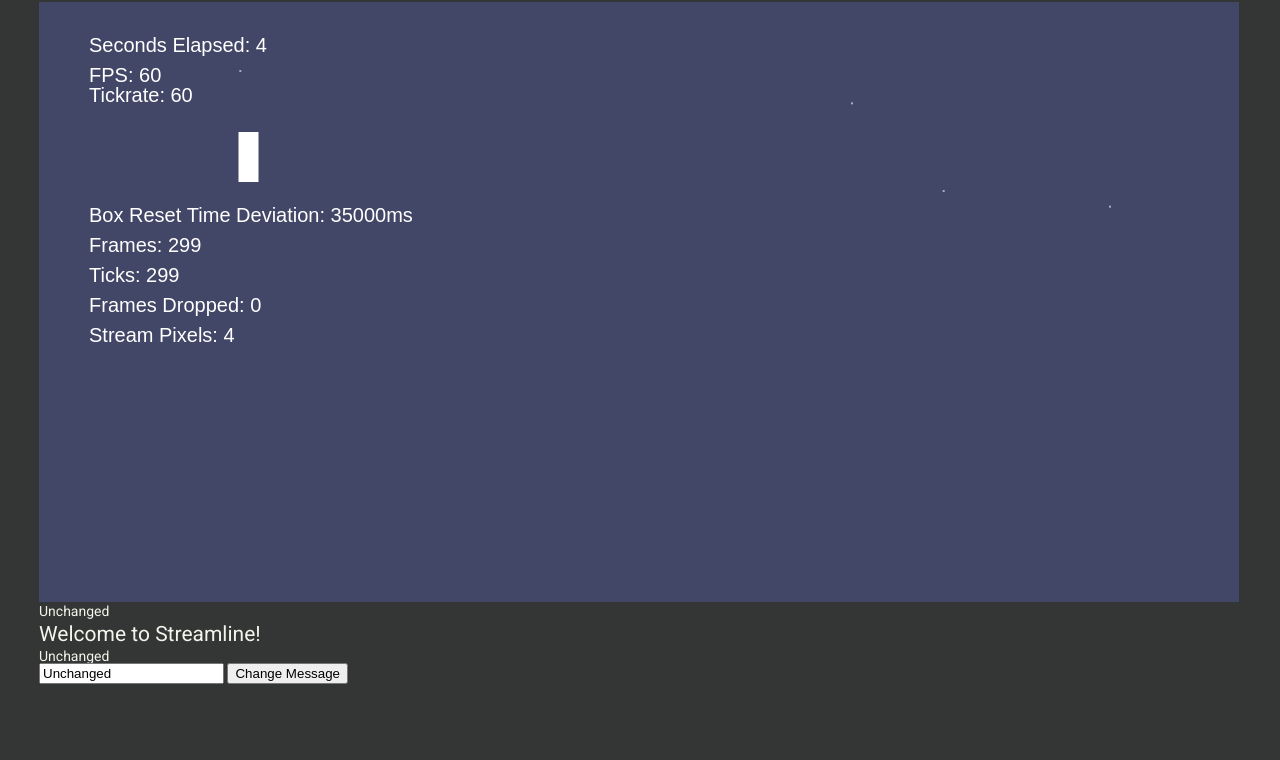
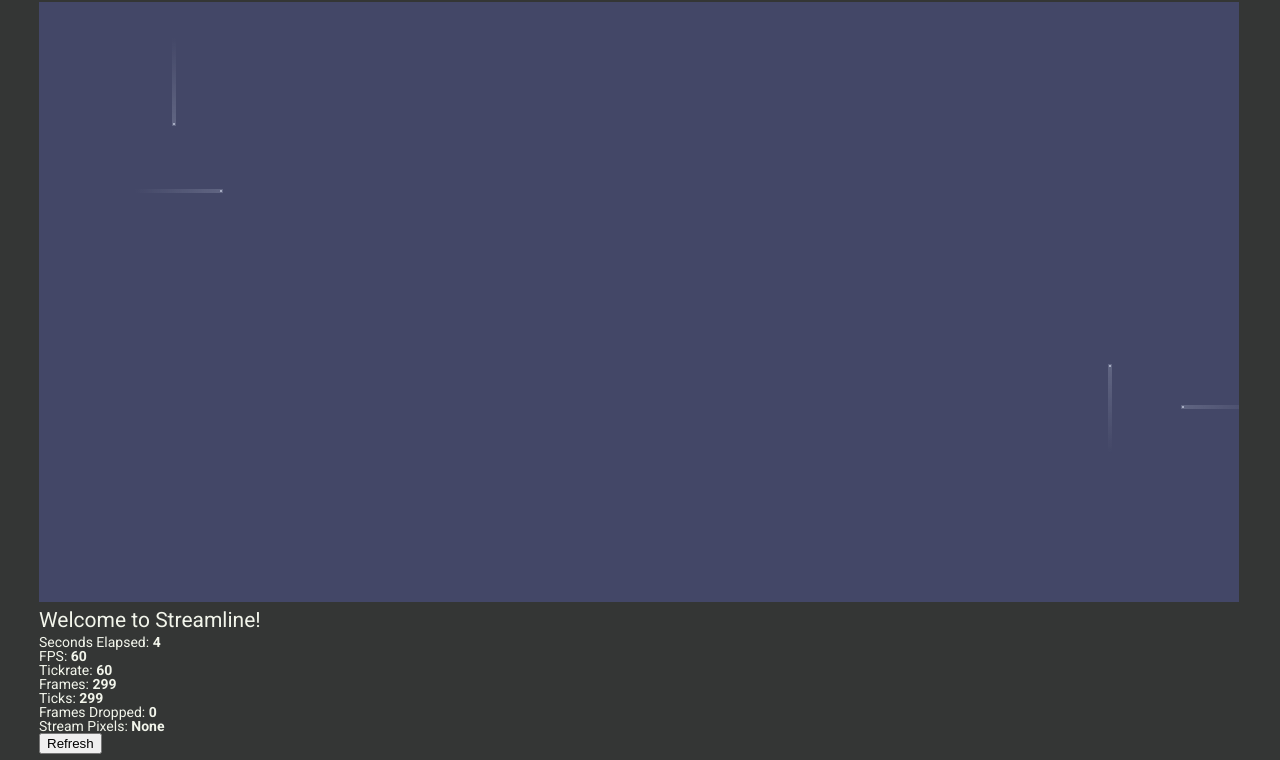
Before and after one commit to vegeta897/streamline, a plain HTML site: page index.html in a window 1280 px wide. Shown: the part 56-816 px from the top of the page. Drawn offline with nearby package versions, Linux system fonts and the light colour scheme.

Commit message:
Stats moved to controls area, stream pixel rendering moved to object with gradient tails

```diff
--- a/arena/arena.js
+++ b/arena/arena.js
@@ -1,7 +1,5 @@
 'use strict'
 Application.Controllers.controller('Arena', function($scope, Game) {
     console.log('arena controller initialized',performance.now());
-    $scope.test = Game.message;
-
-
+    $scope.game = Game.game;
 });
--- a/canvas/canvas.js
+++ b/canvas/canvas.js
@@ -8,25 +8,12 @@ Application.Services.service('Canvas', function() {
     jQuery('body').on('contextmenu', '#mainCanvas', function(e){ return false; });
 
     return {
-        render: function(dt,game) {
+        render: function(rt,game) {
             mainContext.clearRect(0,0,mainCanvas.width,mainCanvas.height);
             mainContext.fillStyle = 'white';
-            mainContext.font = '20px Arial';
-            mainContext.fillText('Seconds Elapsed: '+game.secondsElapsed,50,50);
-            mainContext.fillText('FPS: '+game.framesPerSecond,50,80);
-            mainContext.fillText('Tickrate: '+game.ticksPerSecond,50,100);
-            mainContext.fillRect(game.myBox.x,game.myBox.y,game.myBox.width,game.myBox.height);
-            mainContext.fillText('Box Reset Time Deviation: '+Math.floor(35000-game.boxTime)+'ms',50,220);
-            mainContext.fillText('Frames: '+game.frames,50,250);
-            mainContext.fillText('Ticks: '+game.ticks,50,280);
-            mainContext.fillText('Frames Dropped: '+game.framesDropped,50,310);
-            mainContext.fillText('Stream Pixels: '+game.objects.streams.length,50,340);
 
             for(var sp = 0, spl = game.objects.streams.length; sp < spl; sp++) {
-                mainContext.fillStyle = '#a6acc2';
-                mainContext.fillRect(game.objects.streams[sp].x-1+game.arena.pixels/2,
-                    game.objects.streams[sp].y-1+game.arena.pixels/2,2,2);
-            }
+                game.objects.streams[sp].render(mainContext,rt); }
         }
     }
 });
--- a/controls/controls.js
+++ b/controls/controls.js
@@ -1,10 +1,5 @@
 'use strict'
 Application.Controllers.controller('Controls', function($scope, Game) {
     console.log('controls controller initialized',performance.now());
-    $scope.test = Game.message;
-
-    $scope.changeMessage = function() {
-        Game.message.text = 'Controls rule!';
-    }
-
+    $scope.game = Game.game;
 });
--- a/css/theme.css
+++ b/css/theme.css
@@ -7,3 +7,5 @@ h1 { font-size: 3em; color: #d3d9b9; text-shadow: none; -webkit-text-fill-color:
     background: -o-linear-gradient(transparent, transparent); -webkit-background-clip: text; }
 
 canvas#mainCanvas { background: url('../img/grid-dot.gif') #434767; }
+
+strong { font-weight: bold; }
--- a/game/game.js
+++ b/game/game.js
@@ -1,18 +1,14 @@
 'use strict'
-Application.Services.service('Game', function(Canvas) {
+Application.Services.service('Game', function(Canvas, $timeout) {
     console.log('game service initialized',performance.now());
 
     var game = { arena: { width: 200, height: 100, pixels: 6 },  objects: { streams: [] } };
 
-    var myMessage = { text:'Unchanged' };
-    game.secondsElapsed = game.boxTime = game.ticks = game.frames = game.framesDropped = game.frameCount =
+    game.secondsElapsed = game.ticks = game.frames = game.framesDropped = game.frameCount =
         game.framesPerSecond = game.tickCount = game.ticksPerSecond = 0;
-    game.myBox = { width: 20, height: 50, speed: 0.5, x: 50, y: 130 };
     var rendered = false;
 
     var now, dt = 0, last = performance.now(), step = 1000/60; // 60 FPS
-
-    var boxStart = last;
 
     var tick = function() {
         now = performance.now(); dt += (now - last);
@@ -25,8 +21,9 @@ Application.Services.service('Game', function(Canvas) {
     };
     setInterval(tick,step);
     var frame = function() {
+        var rt = performance.now() - last;
         game.frames++; game.frameCount++;
-        if(!rendered) { Canvas.render(dt,game); rendered = true; }
+        if(!rendered) { $timeout(function(){}); Canvas.render(rt,game); rendered = true; }
         requestAnimationFrame(frame);
     };
     requestAnimationFrame(frame); // Request the next frame
@@ -34,7 +31,7 @@ Application.Services.service('Game', function(Canvas) {
     var update = function(step,dt,now) {
         var tickTime = performance.now();
         for(var sp = 0, spl = game.objects.streams.length; sp < spl; sp++) {
-            game.objects.streams[sp].frame();
+            game.objects.streams[sp].update();
             if(game.objects.streams[sp].delete) { game.objects.streams.splice(sp,1); sp--; spl--; }
         }
         if(game.secondsElapsed < Math.floor(tickTime / 1000)) {
@@ -43,58 +40,67 @@ Application.Services.service('Game', function(Canvas) {
             game.frameCount = 0;
             game.ticksPerSecond = game.tickCount;
             game.tickCount = 0;
-            game.objects.streams.push(new StreamPixel(null));
+            /*if(game.objects.streams.length == 0)*/ {game.objects.streams.push(new StreamPixel(null));}
         }
         game.tickCount++;
-        game.myBox.x += game.myBox.speed;
-        if(game.myBox.x == 1100) {
-            game.boxTime = now - boxStart - dt;
-            boxStart = now;
-            game.myBox.x = 50;
-        }
     };
 
     function StreamPixel(properties) {
-        this.direction = Math.floor(Math.random()*4);
-        this.x = this.direction % 2 == 0 ? Math.floor(Math.random()*game.arena.width)*game.arena.pixels
-            : this.direction == 1 ? 0 : game.arena.width*game.arena.pixels;
-        this.y = this.direction % 2 > 0 ? Math.floor(Math.random()*game.arena.height)*game.arena.pixels
-            : this.direction == 0 ? game.arena.height*game.arena.pixels : 0;
-        this.speed = 10;
-        this.frame = function() {
-            switch(this.direction) {
-                case 0: this.y -= this.speed/game.arena.pixels; break;
-                case 1: this.x += this.speed/game.arena.pixels; break;
-                case 2: this.y += this.speed/game.arena.pixels; break;
-                case 3: this.x -= this.speed/game.arena.pixels; break;
-            }
-            this.delete = this.x < -game.arena.pixels*this.speed ||
-                this.x > game.arena.width * game.arena.pixels + game.arena.pixels*this.speed
-                || this.y < -game.arena.pixels*this.speed ||
-                this.y > game.arena.height * game.arena.pixels + game.arena.pixels*this.speed || !this.y || !this.x;
+        var DIR = { up: [0,-1], down: [0,1], left: [-1,0], right: [1,0] };
+        this.direction = ['up','down','left','right'][Math.floor(Math.random()*4)];
+        switch(this.direction) {
+            case 'up': this.x = Math.floor(Math.random()*game.arena.width)*game.arena.pixels;
+                this.y = game.arena.height*game.arena.pixels; break;
+            case 'right': this.x = 0;
+                this.y = Math.floor(Math.random()*game.arena.height)*game.arena.pixels; break;
+            case 'down': this.x = Math.floor(Math.random()*game.arena.width)*game.arena.pixels;
+                this.y = 0; break;
+            case 'left': this.x = game.arena.width*game.arena.pixels;
+                this.y = Math.floor(Math.random()*game.arena.height)*game.arena.pixels; break;
+        }
+        this.speed = 6;
+        this.update = function() {
+            this.x += DIR[this.direction][0] * this.speed/game.arena.pixels;
+            this.y += DIR[this.direction][1] * this.speed/game.arena.pixels;
+            this.delete = this.x < -game.arena.pixels * this.speed * game.arena.pixels ||
+                this.x > game.arena.width * game.arena.pixels + game.arena.pixels * this.speed * game.arena.pixels
+                || this.y < -game.arena.pixels * this.speed * game.arena.pixels ||
+                this.y > game.arena.height * game.arena.pixels + game.arena.pixels * this.speed * game.arena.pixels;
         };
-
+        this.render = function(context,rt) {
+            var interpolated = (this.speed/game.arena.pixels)*(rt/step);
+            var drawX = this.x + DIR[this.direction][0]*interpolated;
+            var drawY = this.y + DIR[this.direction][1]*interpolated;
+            //context.fillStyle = '#5e6380';
+            var tail = context.createLinearGradient(
+                DIR[this.direction][0] == 0 ? 0
+                    : drawX + game.arena.pixels/2 + 2 - (DIR[this.direction][0] < 0 ? 4 : 0),
+                DIR[this.direction][1] == 0 ? 0
+                    : drawY + game.arena.pixels/2 + 2 - (DIR[this.direction][1] < 0 ? 4 : 0),
+                DIR[this.direction][0] == 0 ? 0
+                    : (drawX + game.arena.pixels/2 + 2 - (DIR[this.direction][0] < 0 ? 4 : 0)) +
+                        (DIR[this.direction][0] == 0 ? -4 : DIR[this.direction][0]*-90),
+                DIR[this.direction][1] == 0 ? 0
+                    : (drawY + game.arena.pixels/2 + 2 - (DIR[this.direction][1] < 0 ? 4 : 0)) +
+                        (DIR[this.direction][1] == 0 ? -4 : DIR[this.direction][1]*-90)
+            );
+            tail.addColorStop(0,'rgba(166,172,194,0.3)');
+            tail.addColorStop(1,'rgba(166,172,194,0)');
+            context.fillStyle = tail;
+                context.fillRect(drawX + game.arena.pixels/2 + 2 - (DIR[this.direction][0] < 0 ? 4 : 0),
+                drawY + game.arena.pixels/2 + 2 - (DIR[this.direction][1] < 0 ? 4 : 0),
+                DIR[this.direction][0] == 0 ? -4 : DIR[this.direction][0]*-90,
+                DIR[this.direction][1] == 0 ? -4 : DIR[this.direction][1]*-90);
+            context.fillStyle = '#a6acc2';
+            context.fillRect(drawX-1+game.arena.pixels/2,drawY-1+game.arena.pixels/2,2,2);
+        };
         this.worth = 100;
         if(!properties) { return; }
         for(var key in properties) { if(!properties.hasOwnProperty(key)){return;}
             this[key] = properties[key]; }
     }
 
-    function Person(name) {
-        this.name = name;
-    }
-
-// the function person has a prototype property
-// we can add properties to this function prototype
-    Person.prototype.kind = 'person';
-
-// when we create a new object using new
-    var zack = new Person('Zack');
-    console.log(zack);
-
-
     return {
-        message: myMessage,
         game: game
     }
 });
--- a/index.html
+++ b/index.html
@@ -14,13 +14,17 @@
         <canvas id="mainCanvas" width="1200" height="600">
             Your browser doesn't support canvases. <a href="http://www.google.com/chrome">Get a better one.</a>
         </canvas>
-        <p>{{ test.text }}</p>
     </section>
     <section id="controls" ng-controller="Controls">
         <h2>Welcome to Streamline!</h2>
-        <p>{{ test.text }}</p>
-        <input type="text" ng-model="test.text" />
-        <button ng-click="changeMessage()">Change Message</button>
+        <p>Seconds Elapsed: <strong>{{ game.secondsElapsed }}</strong></p>
+        <p>FPS: <strong>{{ game.framesPerSecond }}</strong></p>
+        <p>Tickrate: <strong>{{ game.ticksPerSecond }}</strong></p>
+        <p>Frames: <strong>{{ game.frames }}</strong></p>
+        <p>Ticks: <strong>{{ game.ticks }}</strong></p>
+        <p>Frames Dropped: <strong>{{ game.framesDropped }}</strong></p>
+        <p>Stream Pixels: <strong>{{ game.objects.streams.count || 'None' }}</strong></p>
+        <button ng-click="refresh()">Refresh</button>
     </section>
     <!-- JS -->
     <script src="https://ajax.googleapis.com/ajax/libs/angularjs/1.2.21/angular.min.js"></script>
```
